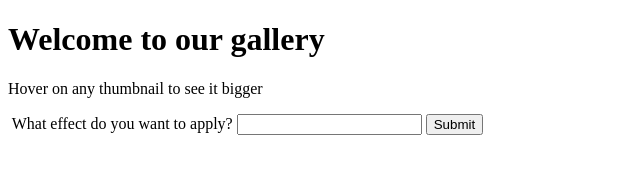
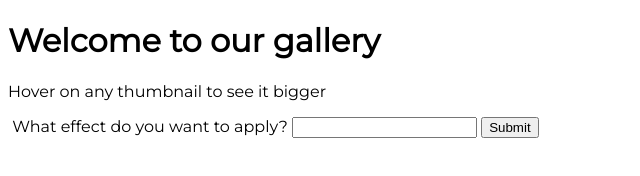
Before and after one commit to HipGunslinger/finalexam, a plain HTML site: page index.html in a window 1280 px wide. Shown: the whole page, without its empty margins (0-640 px from the left). Drawn offline with Linux system fonts and the light colour scheme.

Commit message:
fixed html head, added fonts, link to css stylesheet

```diff
--- a/index.html
+++ b/index.html
@@ -3,6 +3,11 @@
 
 <head>
     <meta charset="utf-8">
+    <meta name="Winter 2020 BCIT Final" content="BCIT 1620 Final Exam Page">
+    <title>My Final Exam Submission for ACIT 1620, Winter 2020</title>
+    <link rel="preconnect" href="https://fonts.gstatic.com">
+    <link href="https://fonts.googleapis.com/css2?family=Montserrat&display=swap" rel="stylesheet">
+    <link href="styles/style.css" rel="stylesheet">
 </head>
 
 <body>
--- a/styles/style.css
+++ b/styles/style.css
@@ -1,3 +1,7 @@
+body {
+    font-family: 'Montserrat', sans-serif;
+}
+
 div img {
     width: 20%;
 }
```
